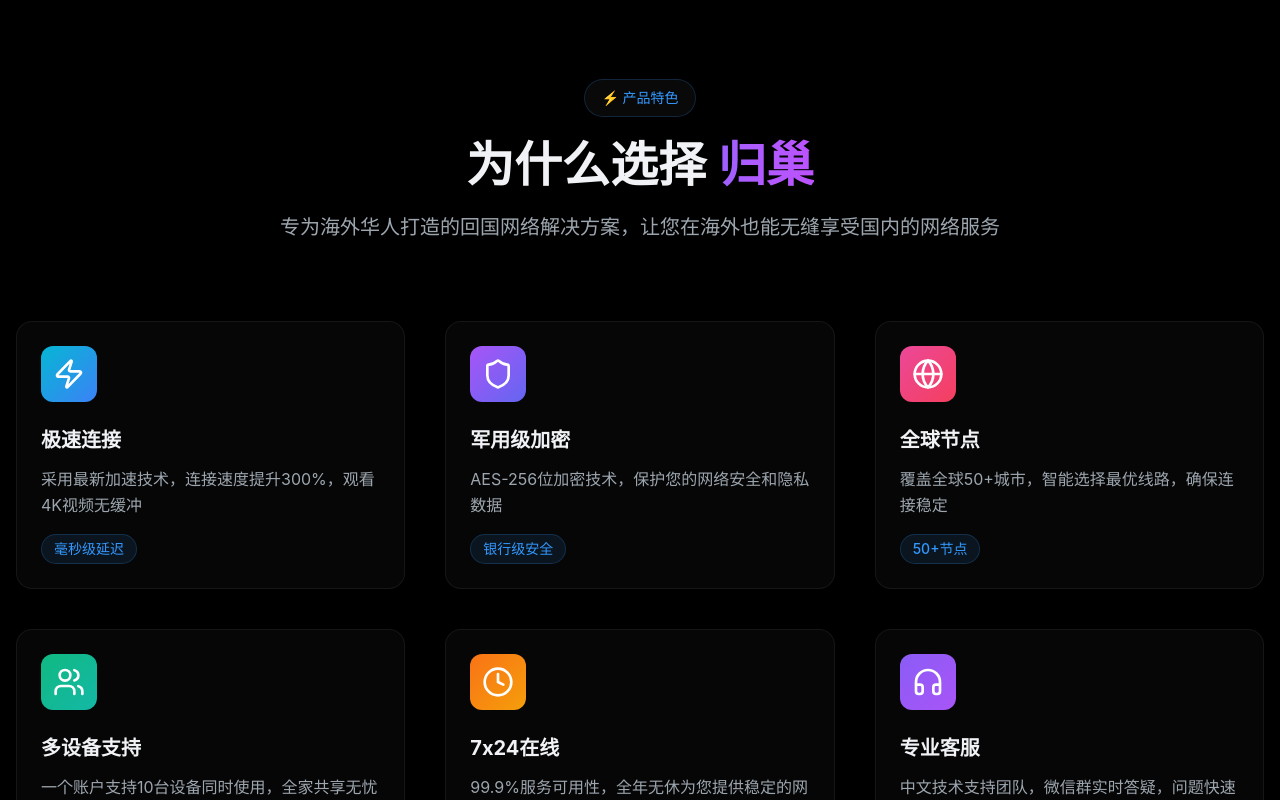
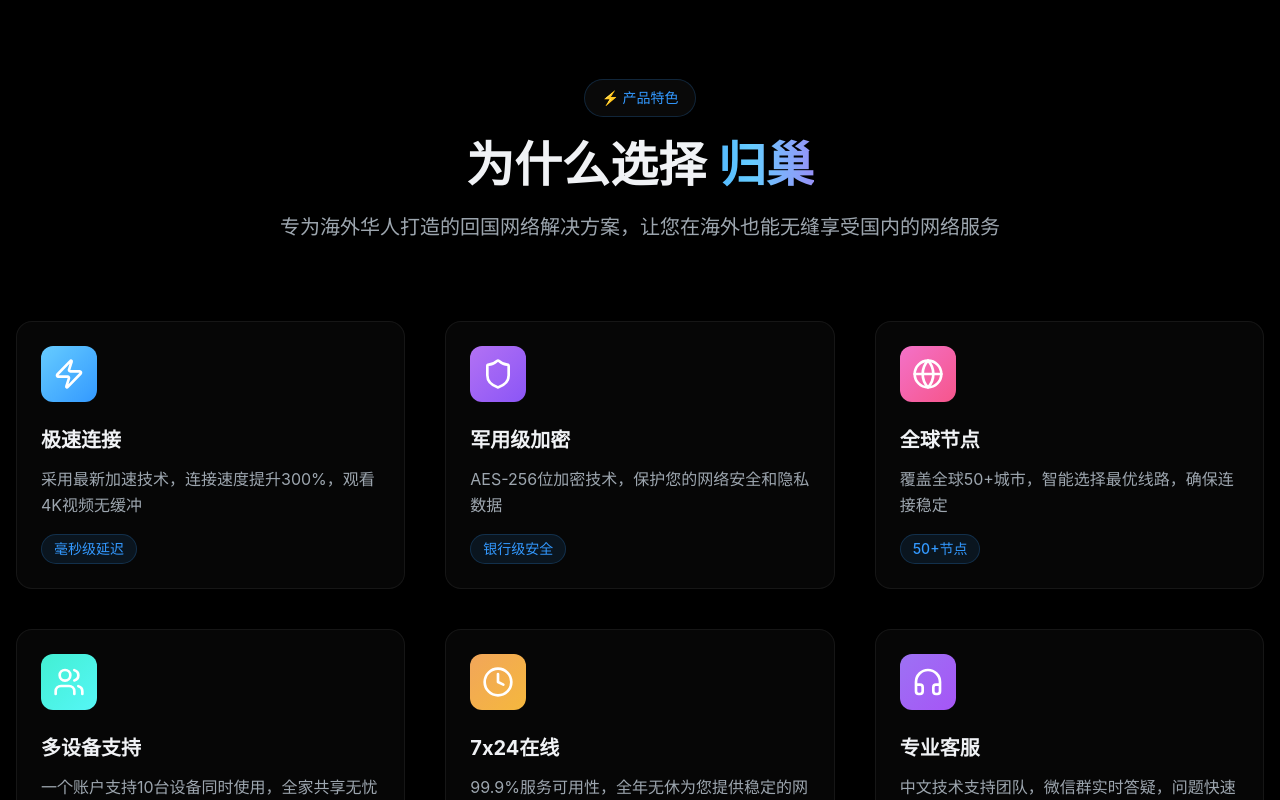
Before and after one commit to Alexneilcaiqiqi/vivid-palette-ai, a React (Vite) app: page / in a window 1280 px wide. Shown: the part 1220-2020 px from the top of the page. Built offline with nearby package versions, Linux system fonts and the light colour scheme.

Commit message:
统一整体色调和风格
统一了组件的整体色调和风格，确保视觉上的一致性。

```diff
--- a/src/components/Features.tsx
+++ b/src/components/Features.tsx
@@ -7,42 +7,42 @@ const Features = () => {
       title: "极速连接",
       description: "采用最新加速技术，连接速度提升300%，观看4K视频无缓冲",
       highlight: "毫秒级延迟",
-      color: "from-cyan-500 to-blue-500"
+      gradient: "bg-gradient-feature-1"
     },
     {
       icon: <Shield className="w-8 h-8" />,
       title: "军用级加密",
       description: "AES-256位加密技术，保护您的网络安全和隐私数据",
       highlight: "银行级安全",
-      color: "from-purple-500 to-indigo-500"
+      gradient: "bg-gradient-feature-2"
     },
     {
       icon: <Globe className="w-8 h-8" />,
       title: "全球节点",
       description: "覆盖全球50+城市，智能选择最优线路，确保连接稳定",
       highlight: "50+节点",
-      color: "from-pink-500 to-rose-500"
+      gradient: "bg-gradient-feature-3"
     },
     {
       icon: <Users className="w-8 h-8" />,
       title: "多设备支持",
       description: "一个账户支持10台设备同时使用，全家共享无忧",
       highlight: "10台设备",
-      color: "from-emerald-500 to-teal-500"
+      gradient: "bg-gradient-feature-4"
     },
     {
       icon: <Clock className="w-8 h-8" />,
       title: "7x24在线",
       description: "99.9%服务可用性，全年无休为您提供稳定的网络服务",
       highlight: "99.9%稳定",
-      color: "from-orange-500 to-amber-500"
+      gradient: "bg-gradient-feature-5"
     },
     {
       icon: <HeadphonesIcon className="w-8 h-8" />,
       title: "专业客服",
       description: "中文技术支持团队，微信群实时答疑，问题快速解决",
       highlight: "中文支持",
-      color: "from-violet-500 to-purple-500"
+      gradient: "bg-gradient-feature-6"
     }
   ];
 
@@ -74,10 +74,10 @@ const Features = () => {
               style={{ animationDelay: `${index * 0.1}s` }}
             >
               {/* 背景渐变效果 */}
-              <div className={`absolute inset-0 bg-gradient-to-br ${feature.color} opacity-0 group-hover:opacity-5 rounded-2xl transition-opacity duration-500`}></div>
+              <div className={`absolute inset-0 ${feature.gradient} opacity-0 group-hover:opacity-5 rounded-2xl transition-opacity duration-500`}></div>
 
               {/* 图标 */}
-              <div className={`inline-flex p-3 bg-gradient-to-br ${feature.color} rounded-xl text-white mb-6 group-hover:scale-110 transition-transform duration-300`}>
+              <div className={`inline-flex p-3 ${feature.gradient} rounded-xl text-white mb-6 group-hover:scale-110 transition-transform duration-300`}>
                 {feature.icon}
               </div>
 
@@ -109,16 +109,16 @@ const Features = () => {
 
             <div className="relative grid grid-cols-2 md:grid-cols-4 gap-8">
               {[
-                { number: "100万+", label: "用户信赖", icon: "👥", color: "from-blue-500 to-cyan-500" },
-                { number: "50+", label: "全球节点", icon: "🌍", color: "from-emerald-500 to-teal-500" },
-                { number: "99.9%", label: "稳定运行", icon: "⚡", color: "from-purple-500 to-pink-500" },
-                { number: "24/7", label: "技术支持", icon: "🛡️", color: "from-orange-500 to-red-500" }
+                { number: "100万+", label: "用户信赖", icon: "👥", gradient: "bg-gradient-stat-1" },
+                { number: "50+", label: "全球节点", icon: "🌍", gradient: "bg-gradient-stat-2" },
+                { number: "99.9%", label: "稳定运行", icon: "⚡", gradient: "bg-gradient-stat-3" },
+                { number: "24/7", label: "技术支持", icon: "🛡️", gradient: "bg-gradient-stat-4" }
               ].map((stat, index) => (
                 <div key={stat.label} className="group relative">
                   {/* 卡片容器 */}
                   <div className="relative p-8 bg-card/30 backdrop-blur-sm rounded-2xl border border-border/50 hover:border-primary/50 transition-all duration-500 hover:shadow-2xl hover:shadow-primary/10 hover:-translate-y-2">
                     {/* 背景渐变光效 */}
-                    <div className={`absolute inset-0 bg-gradient-to-br ${stat.color} opacity-0 group-hover:opacity-5 rounded-2xl transition-opacity duration-500`}></div>
+                    <div className={`absolute inset-0 ${stat.gradient} opacity-0 group-hover:opacity-5 rounded-2xl transition-opacity duration-500`}></div>
 
                     {/* 图标 */}
                     <div className="text-3xl mb-4 opacity-60 group-hover:opacity-100 transition-opacity duration-300">
@@ -127,11 +127,11 @@ const Features = () => {
 
                     {/* 数字 */}
                     <div className="relative">
-                      <div className={`text-4xl md:text-5xl font-bold bg-gradient-to-r ${stat.color} bg-clip-text text-transparent mb-3 group-hover:scale-110 transition-all duration-300`}>
+                      <div className={`text-4xl md:text-5xl font-bold ${stat.gradient} bg-clip-text text-transparent mb-3 group-hover:scale-110 transition-all duration-300`}>
                         {stat.number}
                       </div>
                       {/* 数字下划线装饰 */}
-                      <div className={`w-12 h-1 bg-gradient-to-r ${stat.color} rounded-full mx-auto mb-4 opacity-60 group-hover:opacity-100 group-hover:w-16 transition-all duration-300`}></div>
+                      <div className={`w-12 h-1 ${stat.gradient} rounded-full mx-auto mb-4 opacity-60 group-hover:opacity-100 group-hover:w-16 transition-all duration-300`}></div>
                     </div>
 
                     {/* 标签 */}
--- a/src/components/Hero.tsx
+++ b/src/components/Hero.tsx
@@ -25,7 +25,7 @@ const Hero = () => {
           <div className="flex flex-col sm:flex-row gap-6 justify-center mb-20 mt-12">
             <Button
               size="xl"
-              className="bg-gradient-primary hover:shadow-strong hover:scale-105 transition-all duration-300 cyber-glow w-48"
+              className="bg-gradient-primary hover:shadow-neon-strong hover:scale-105 transition-all duration-300 cyber-glow w-48"
             >
               <a href="/auth">立即免费试用</a>
               <ArrowRight className="ml-2 w-5 h-5" />
--- a/src/components/Pricing.tsx
+++ b/src/components/Pricing.tsx
@@ -23,42 +23,42 @@ const Pricing = () => {
       name: "微信支付",
       icon: <Smartphone className="w-6 h-6" />,
       description: "使用微信快速支付",
-      color: "from-green-500 to-emerald-500"
+      gradient: "bg-gradient-feature-4"
     },
     {
       id: "alipay_hk",
       name: "香港支付宝",
       icon: <DollarSign className="w-6 h-6" />,
       description: "支付宝(香港)便捷支付",
-      color: "from-blue-500 to-cyan-500"
+      gradient: "bg-gradient-feature-1"
     },
     {
       id: "paypal",
       name: "PayPal",
       icon: <CreditCard className="w-6 h-6" />,
       description: "全球通用在线支付",
-      color: "from-blue-600 to-indigo-600"
+      gradient: "bg-gradient-feature-2"
     },
     {
       id: "google_pay",
       name: "Google Pay",
       icon: <Chrome className="w-6 h-6" />,
       description: "Google 快速支付",
-      color: "from-red-500 to-orange-500"
+      gradient: "bg-gradient-feature-5"
     },
     {
       id: "apple_pay",
       name: "Apple Pay",
       icon: <Apple className="w-6 h-6" />,
       description: "Apple 设备专用支付",
-      color: "from-gray-600 to-gray-800"
+      gradient: "bg-gradient-feature-6"
     },
     {
       id: "stripe",
       name: "Stripe",
       icon: <CreditCard className="w-6 h-6" />,
       description: "信用卡/借记卡支付",
-      color: "from-purple-500 to-violet-500"
+      gradient: "bg-gradient-feature-3"
     }
   ];
   const plans = [
@@ -78,7 +78,7 @@ const Pricing = () => {
       buttonText: "立即试用",
       buttonVariant: "outline" as const,
       popular: false,
-      gradient: "from-slate-500 to-gray-500"
+      gradient: "bg-gradient-feature-2"
     },
     {
       name: "标准版",
@@ -97,7 +97,7 @@ const Pricing = () => {
       buttonText: "选择标准版",
       buttonVariant: "default" as const,
       popular: true,
-      gradient: "from-cyan-500 to-blue-500"
+      gradient: "bg-gradient-feature-1"
     },
     {
       name: "旗舰版",
@@ -118,7 +118,7 @@ const Pricing = () => {
       buttonText: "选择旗舰版",
       buttonVariant: "default" as const,
       popular: false,
-      gradient: "from-purple-500 to-pink-500"
+      gradient: "bg-gradient-feature-3"
     }
   ];
 
@@ -134,7 +134,6 @@ const Pricing = () => {
           <h2 className="text-4xl md:text-5xl font-bold mb-6">
             <span className="text-foreground">选择适合您的</span>
             <span className="text-gradient ml-3">套餐</span>
-            <span className="text-red-500 font-bold ml-3">[测试更新成功]</span>
           </h2>
 
           <p className="text-xl text-muted-foreground max-w-3xl mx-auto mb-8">
@@ -223,10 +222,10 @@ const Pricing = () => {
                   }}
                   className={`w-full p-4 rounded-lg cursor-pointer text-center font-semibold transition-all duration-300 ${
                     plan.popular
-                      ? 'bg-gradient-primary text-white hover:shadow-strong'
+                      ? 'bg-gradient-primary text-white hover:shadow-neon-strong'
                       : plan.buttonVariant === 'outline'
                         ? 'border border-primary/30 text-primary hover:bg-primary/10'
-                        : 'bg-gradient-to-br text-white ' + plan.gradient + ' hover:shadow-strong'
+                        : plan.gradient + ' text-white hover:shadow-neon-strong'
                   } hover:scale-105`}
                 >
                   点击选择 {plan.buttonText}
@@ -306,7 +305,7 @@ const Pricing = () => {
                     className="w-full p-4 rounded-lg border border-border hover:border-primary/50 bg-card/50 hover:bg-primary/5 transition-all duration-300 text-left"
                   >
                     <div className="flex items-center space-x-4">
-                      <div className={`p-2 rounded-lg bg-gradient-to-br ${method.color} text-white`}>
+                      <div className={`p-2 rounded-lg ${method.gradient} text-white`}>
                         {method.icon}
                       </div>
                       <div className="flex-1">
--- a/src/index.css
+++ b/src/index.css
@@ -43,18 +43,32 @@
     --radius: 0.75rem;
 
     /* 紫蓝科技渐变 */
-    --gradient-primary: linear-gradient(135deg, hsl(250 100% 70%), hsl(280 100% 65%));
-    --gradient-hero: linear-gradient(135deg, hsl(0 0% 4%) 0%, hsl(250 100% 70% / 0.3) 50%, hsl(280 100% 65% / 0.2) 100%);
+    --gradient-primary: linear-gradient(135deg, hsl(210 100% 60%), hsl(270 85% 70%));
+    --gradient-hero: linear-gradient(135deg, hsl(0 0% 4%) 0%, hsl(210 100% 60% / 0.3) 50%, hsl(270 85% 70% / 0.2) 100%);
     --gradient-card: linear-gradient(145deg, hsl(0 0% 8%) 0%, hsl(0 0% 6%) 100%);
-    --gradient-brand: linear-gradient(90deg, hsl(250 100% 70%), hsl(270 100% 68%), hsl(280 100% 65%));
+    --gradient-brand: linear-gradient(90deg, hsl(210 100% 60%), hsl(200 100% 70%), hsl(270 85% 70%));
     --gradient-background: radial-gradient(ellipse at top, hsl(0 0% 8%) 0%, hsl(0 0% 2%) 100%);
 
+    /* 功能渐变色系 */
+    --gradient-feature-1: linear-gradient(135deg, hsl(200 100% 70%), hsl(210 100% 60%));
+    --gradient-feature-2: linear-gradient(135deg, hsl(270 85% 70%), hsl(260 90% 65%));
+    --gradient-feature-3: linear-gradient(135deg, hsl(320 85% 70%), hsl(340 90% 65%));
+    --gradient-feature-4: linear-gradient(135deg, hsl(170 85% 60%), hsl(180 90% 65%));
+    --gradient-feature-5: linear-gradient(135deg, hsl(30 85% 65%), hsl(40 90% 60%));
+    --gradient-feature-6: linear-gradient(135deg, hsl(260 85% 70%), hsl(270 90% 65%));
+
+    /* 统计数据渐变 */
+    --gradient-stat-1: linear-gradient(135deg, hsl(210 100% 60%), hsl(200 100% 70%));
+    --gradient-stat-2: linear-gradient(135deg, hsl(170 85% 60%), hsl(180 90% 65%));
+    --gradient-stat-3: linear-gradient(135deg, hsl(270 85% 70%), hsl(320 85% 70%));
+    --gradient-stat-4: linear-gradient(135deg, hsl(30 85% 65%), hsl(10 85% 60%));
+
     /* 蓝色光效阴影 */
-    --shadow-blue: 0 0 30px hsl(210 100% 60% / 0.4);
+    --shadow-neon: 0 0 30px hsl(210 100% 60% / 0.4);
+    --shadow-neon-strong: 0 0 60px hsl(210 100% 60% / 0.5);
     --shadow-cyan: 0 0 30px hsl(200 100% 70% / 0.4);
-    --shadow-accent: 0 0 30px hsl(190 100% 65% / 0.3);
-    --shadow-glow: 0 0 40px hsl(210 100% 60% / 0.3);
-    --shadow-strong: 0 0 60px hsl(210 100% 60% / 0.5);
+    --shadow-purple: 0 0 30px hsl(270 85% 70% / 0.4);
+    --shadow-pink: 0 0 30px hsl(320 85% 70% / 0.4);
 
     /* 动画效果 */
     --animation-float: float 8s ease-in-out infinite;
--- a/tailwind.config.ts
+++ b/tailwind.config.ts
@@ -75,14 +75,25 @@ export default {
 				sm: 'calc(var(--radius) - 4px)'
 			},
 			backgroundImage: {
-				'gradient-cosmic': 'var(--gradient-cosmic)',
-				'gradient-neon': 'var(--gradient-neon)',
+				'gradient-primary': 'var(--gradient-primary)',
 				'gradient-hero': 'var(--gradient-hero)',
-				'gradient-card': 'var(--gradient-card)'
+				'gradient-card': 'var(--gradient-card)',
+				'gradient-brand': 'var(--gradient-brand)',
+				'gradient-feature-1': 'var(--gradient-feature-1)',
+				'gradient-feature-2': 'var(--gradient-feature-2)',
+				'gradient-feature-3': 'var(--gradient-feature-3)',
+				'gradient-feature-4': 'var(--gradient-feature-4)',
+				'gradient-feature-5': 'var(--gradient-feature-5)',
+				'gradient-feature-6': 'var(--gradient-feature-6)',
+				'gradient-stat-1': 'var(--gradient-stat-1)',
+				'gradient-stat-2': 'var(--gradient-stat-2)',
+				'gradient-stat-3': 'var(--gradient-stat-3)',
+				'gradient-stat-4': 'var(--gradient-stat-4)'
 			},
 			boxShadow: {
 				'neon': 'var(--shadow-neon)',
 				'neon-strong': 'var(--shadow-neon-strong)',
+				'cyan': 'var(--shadow-cyan)',
 				'purple': 'var(--shadow-purple)',
 				'pink': 'var(--shadow-pink)'
 			},
```
